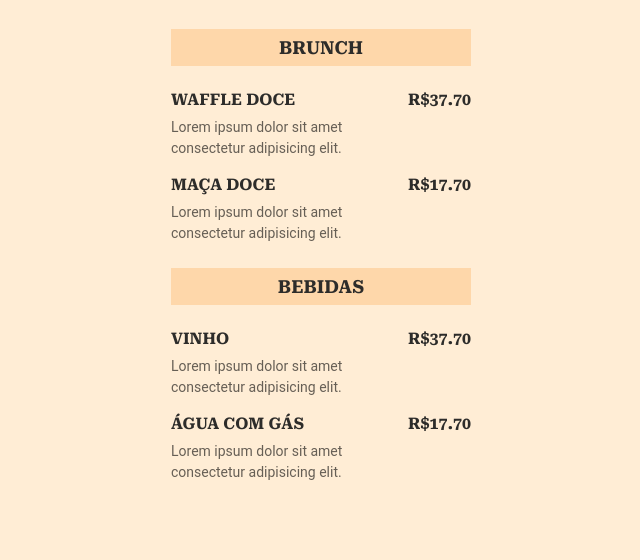
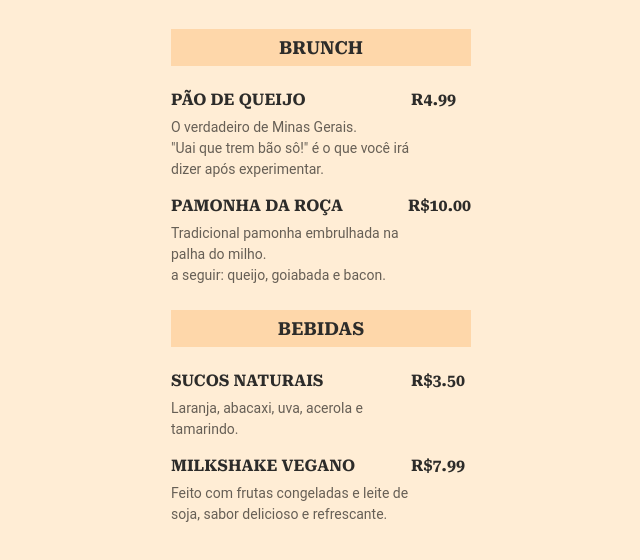
Before and after one commit to MAADSantos/Rocketcoffee, a plain HTML site: page index.html in a window 1280 px wide. Shown: the part 88-648 px from the top of the page, without its empty margins (319-959 px from the left). Drawn offline with Linux system fonts and the light colour scheme.

Commit message:
cardapioNovo

```diff
--- a/index.html
+++ b/index.html
@@ -24,27 +24,26 @@
       <ul>
         <li>
           <div class="details">
-            <h3>Waffle Doce</h3>
-            <p class="description">
-              Lorem ipsum dolor sit amet consectetur adipisicing elit.
+            <h3>pão de queijo</h3>
+            <p class="description"> O verdadeiro de Minas Gerais.<br> "Uai  que trem bão sô!" é o que você irá dizer após experimentar.
             </p>
           </div>
 
           <strong class="price">
-            R$37.70
+            R4.99
           </strong>
         </li>
 
         <li>
           <div class="details">
-            <h3>Maça Doce</h3>
-            <p class="description">
-              Lorem ipsum dolor sit amet consectetur adipisicing elit.
+            <h3>Pamonha da roça</h3>
+            <p class="description">Tradicional pamonha embrulhada na palha do milho. <br> a seguir: queijo, goiabada e bacon.
+
             </p>
           </div>
 
           <strong class="price">
-            R$17.70
+            R$10.00
           </strong>
         </li>
 
@@ -57,27 +56,25 @@
       <ul>
         <li>
           <div class="details">
-            <h3>Vinho</h3>
-            <p class="description">
-              Lorem ipsum dolor sit amet consectetur adipisicing elit.
+            <h3>sucos naturais</h3>
+            <p class="description">Laranja, abacaxi, uva, acerola e tamarindo.
             </p>
           </div>
 
           <strong class="price">
-            R$37.70
+            R$3.50
           </strong>
         </li>
 
         <li>
           <div class="details">
-            <h3>Água com gás</h3>
-            <p class="description">
-              Lorem ipsum dolor sit amet consectetur adipisicing elit.
+            <h3>Milkshake vegano</h3>
+            <p class="description">Feito com frutas congeladas e leite de soja, sabor delicioso e refrescante.
             </p>
           </div>
 
           <strong class="price">
-            R$17.70
+            R$7.99
           </strong>
         </li>
 
```
